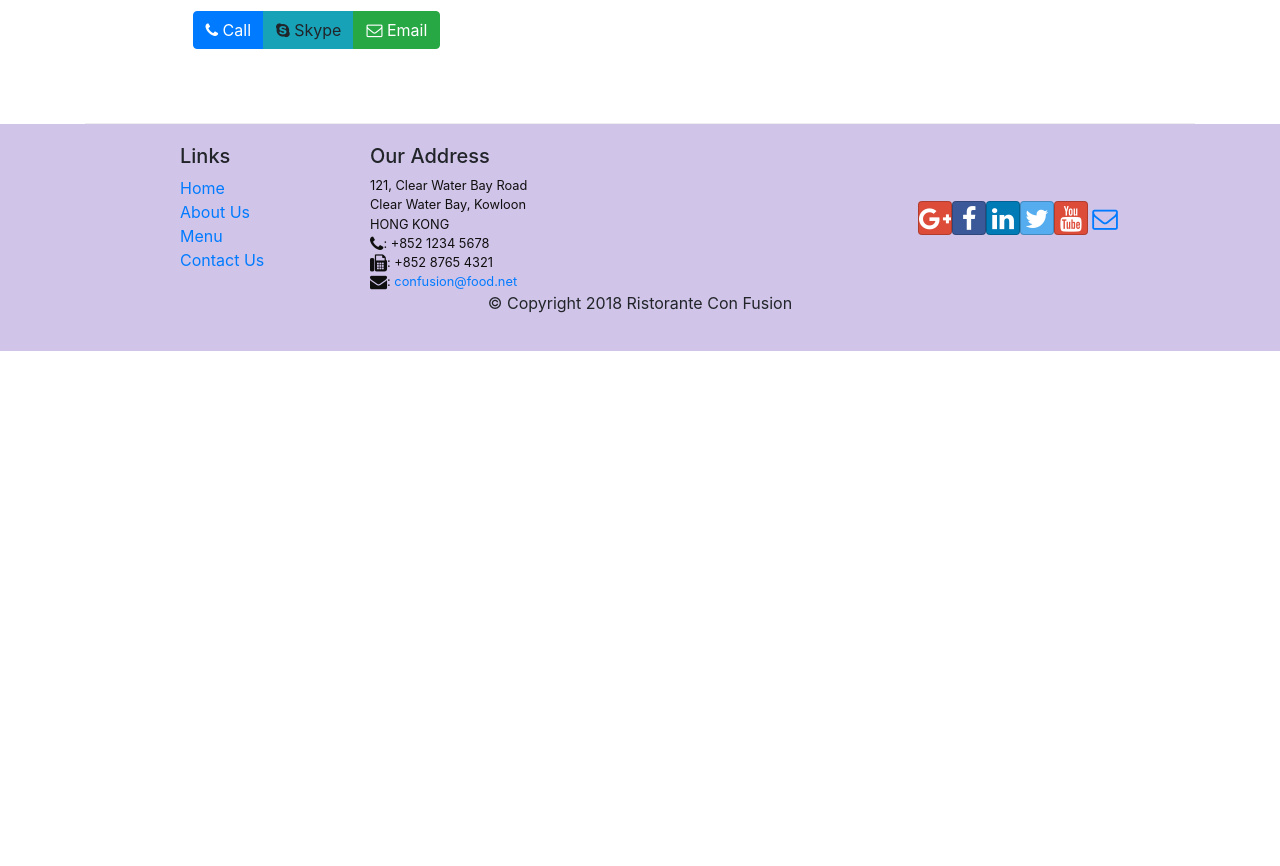
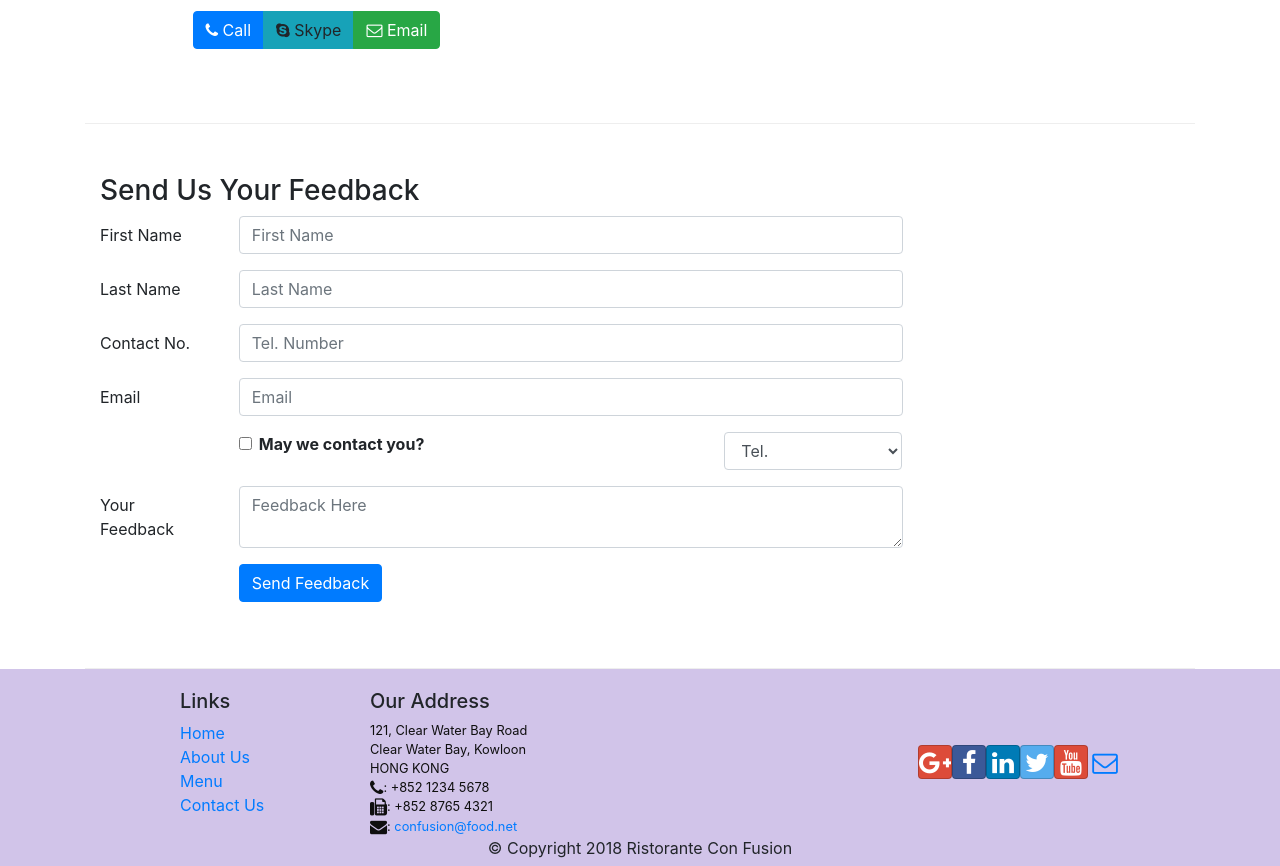
Before and after one commit to gautamkriiest/confusion-react, a React (Create React App) app: page /contactus in a window 1280 px wide. Shown: the part 700-1566 px from the top of the page. Before the commit the page ends 1051 px from the top, so only its background shows below. Built offline with nearby package versions, Linux system fonts and the light colour scheme.

Commit message:
Controlled Form

```diff
--- a/src/components/ContactComponent.js
+++ b/src/components/ContactComponent.js
@@ -1,9 +1,40 @@
-import React from 'react';
-import { Breadcrumb, BreadcrumbItem} from 'reactstrap';
+import React, {Component} from 'react';
+import { Breadcrumb, BreadcrumbItem, Button, Input, Form, FormGroup, Col, Label } from 'reactstrap';
 import {Link} from 'react-router-dom';
 
 
-function Contact(props) {
+class Contact extends Component{
+
+    constructor(props){
+        super(props);
+
+        this.state = {
+            firstname: '',
+            lastname: '',
+            telnum: '',
+            email: '',
+            agree: false,
+            contactType: 'Tel.',
+            message: ''
+        }
+        this.handleSubmit = this.handleSubmit.bind(this);
+        this.handelInputChange = this.handelInputChange.bind(this);
+    }
+    handelInputChange(event){
+        const target = event.target;
+        const value = target.type === 'checkbox' ? target.checked : target.value;
+        const name = target.name;
+
+        this.setState({
+            [name]: value
+        });
+    }
+    handleSubmit(event){
+        console.log("Current state is : " + JSON.stringify(this.state))
+        alert("Current state is : " + JSON.stringify(this.state));
+        event.preventDefault();
+    }
+    render(){
         return(
             <div className="container">
                 <div className="row">
@@ -42,8 +73,90 @@
                         </div>
                     </div>
                 </div>
+                <div className="row row-content">
+                    <div className="col-12">
+                        <h3>Send Us Your Feedback</h3>
+                    </div>
+                    <div className="col-12 col-md-9">
+                        <Form onSubmit={this.handleSubmit}>
+                            <FormGroup row>
+                                <Label HtmlFor="firstname" md={2}>First Name</Label>
+                                <Col md={10}>
+                                    <Input type="text" id="firstname" name="firstname"
+                                     placeholder="First Name"
+                                     value={this.state.firstname}
+                                     onChange={this.handelInputChange} />
+                                </Col>
+                            </FormGroup>
+                            <FormGroup row>
+                                <Label HtmlFor="lastname" md={2}>Last Name</Label>
+                                <Col md={10}>
+                                    <Input type="text" id="lasttname" name="lastname"
+                                     placeholder="Last Name"
+                                     value={this.state.lastname}
+                                     onChange={this.handelInputChange} />
+                                </Col>
+                            </FormGroup>
+                            <FormGroup row>
+                                <Label HtmlFor="telnum" md={2}>Contact No.</Label>
+                                <Col md={10}>
+                                    <Input type="tel" id="telnum" name="telnum"
+                                     placeholder="Tel. Number"
+                                     value={this.state.telnum}
+                                     onChange={this.handelInputChange} />
+                                </Col>
+                            </FormGroup>
+                            <FormGroup row>
+                                <Label HtmlFor="email" md={2}>Email</Label>
+                                <Col md={10}>
+                                    <Input type="email" id="email" name="email"
+                                     placeholder="Email"
+                                     value={this.state.email}
+                                     onChange={this.handelInputChange} />
+                                </Col>
+                            </FormGroup>
+                            <FormGroup row>
+                                <Col md={{size: 6,offset:2}}>
+                                    <FormGroup check>
+                                        <Label check>
+                                            <Input type="checkbox" name="agree"
+                                                checked={this.state.agree}
+                                                onChange={this.handelInputChange}/> {' '}
+                                                <strong>May we contact you?</strong>
+                                        </Label>
+                                    </FormGroup>
+                                </Col>
+                                <Col md={{size: 3,offset:1}}>
+                                    <Input type="select" name="contactType"
+                                        value={this.state.contactType}
+                                        onChange={this.handelInputChange}>
+                                            <option>Tel.</option>
+                                            <option>Email</option>
+                                    </Input>
+                                </Col>
+                            </FormGroup>
+                            <FormGroup row>
+                                <Label HtmlFor="message" md={2}>Your Feedback</Label>
+                                <Col md={10}>
+                                    <Input type="textarea" id="message" name="message"
+                                        placeholder="Feedback Here"
+                                        value={this.state.message}
+                                        onChange={this.handelInputChange}/>
+                                </Col>
+                            </FormGroup>
+                            <FormGroup row>
+                                <Col md={{size:10,offset:2}}>
+                                    <Button type="submit" color="primary">
+                                        Send Feedback
+                                    </Button>
+                                </Col>
+                            </FormGroup>
+                        </Form>
+                    </div>
+                </div>
             </div>
         );
     }
+}
 
 export default Contact;
```
Lines whose indentation alone changed are shown as unchanged.
